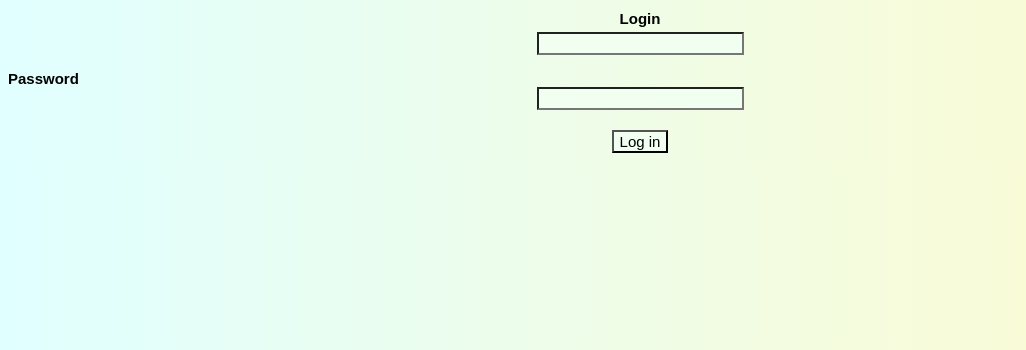
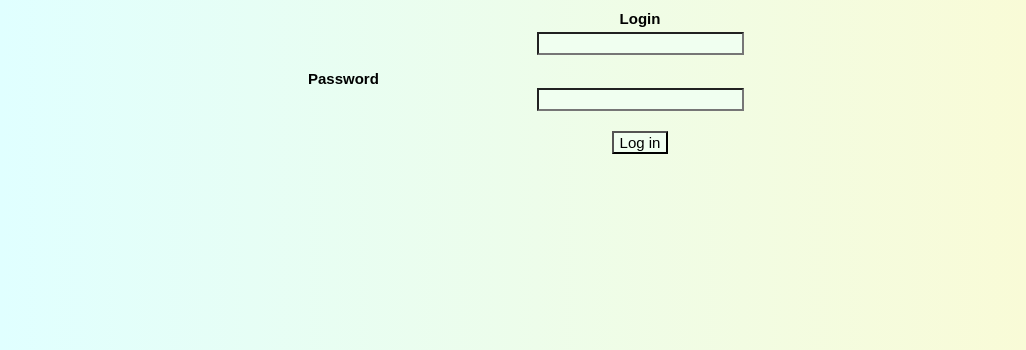
Before and after one commit to nnocturnnn/nnocturnnn.github.io, a plain HTML site: page index.html in a window 1280 px wide. Shown: the part 450-800 px from the top of the page, without its empty margins (0-1026 px from the left). Drawn offline with Linux system fonts and the light colour scheme; files whose address does not match are found by name.

Commit message:
centerapp

```diff
--- a/all/login.css
+++ b/all/login.css
@@ -49,7 +49,5 @@ body {
     font-family: arial,sans-serif;
     font-size: 15px;
     font-weight: bold;
-    display: block;
-    margin-left: auto;
-    margin-right: auto;
+    margin-left: 300px;
 }
```
